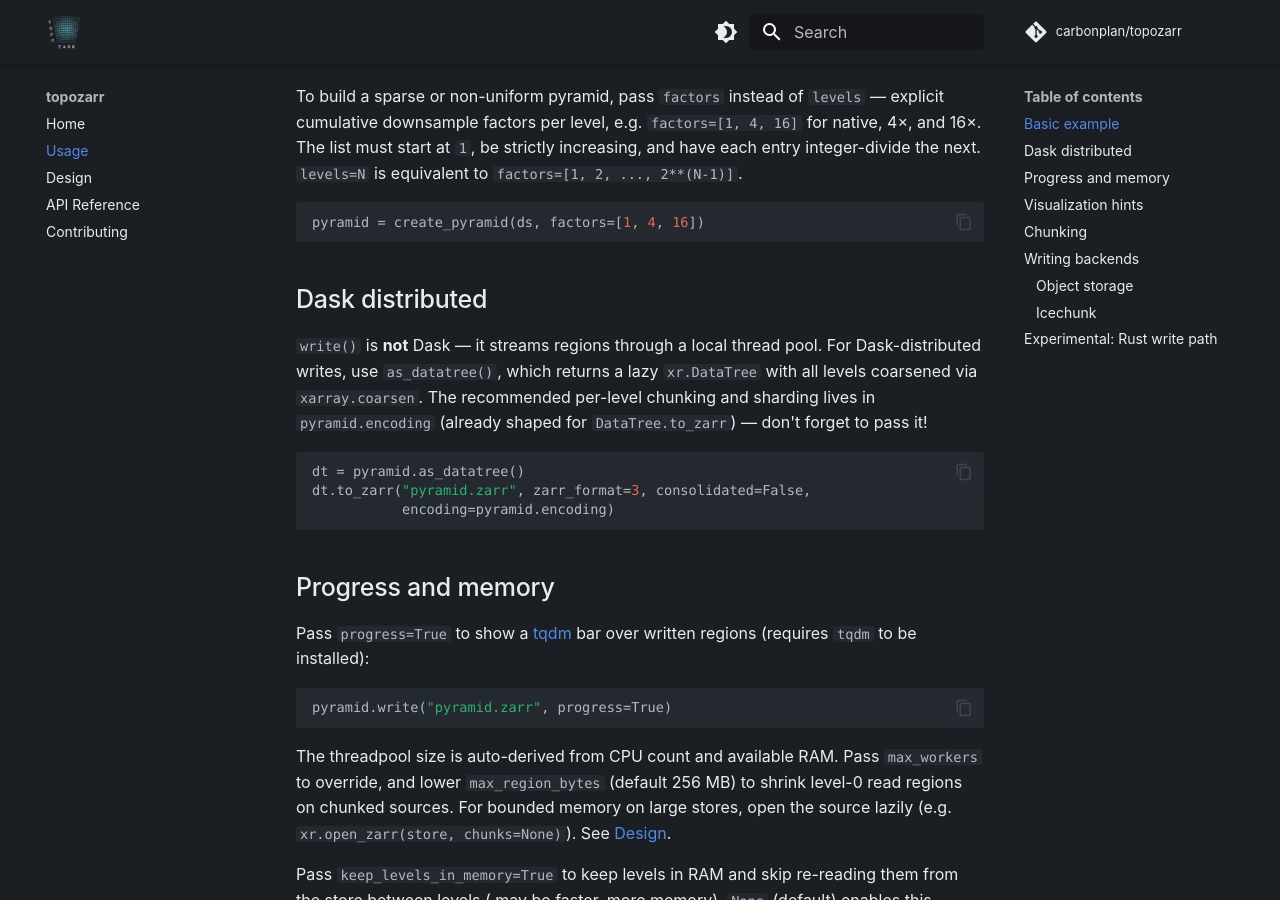
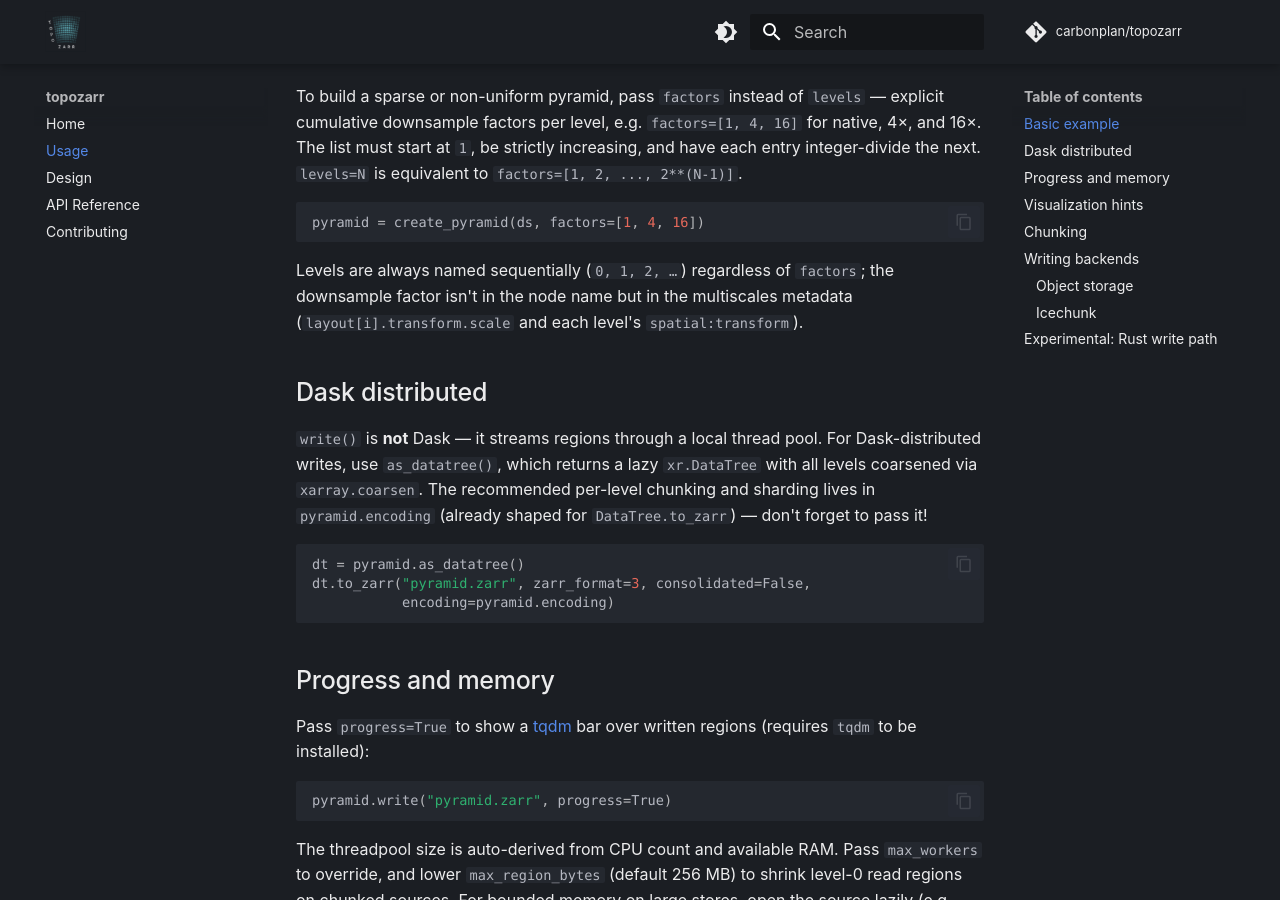
Before and after one commit to carbonplan/topozarr, an MkDocs documentation site: the page built from docs/usage.md, in a window 1280 px wide and 900 px high, scrolled down 632 px. Built offline with MkDocs 1.6.1 and Material for MkDocs 9.7.7, drawn with Linux system fonts in a browser that asks for light colours; some web fonts are replaced; comment, search, counter and statistics services are not loaded.

Commit message:
add note about factor / datatree level naming (#21)

````diff
--- a/docs/usage.md
+++ b/docs/usage.md
@@ -31,6 +31,8 @@ To build a sparse or non-uniform pyramid, pass `factors` instead of `levels` —
 ```python
 pyramid = create_pyramid(ds, factors=[1, 4, 16])
 ```
+
+Levels are always named sequentially (`0, 1, 2, …`) regardless of `factors`; the downsample factor isn't in the node name but in the multiscales metadata (`layout[i].transform.scale` and each level's `spatial:transform`).
 
 
 
````
Also changed, not shown: 1 other file.
